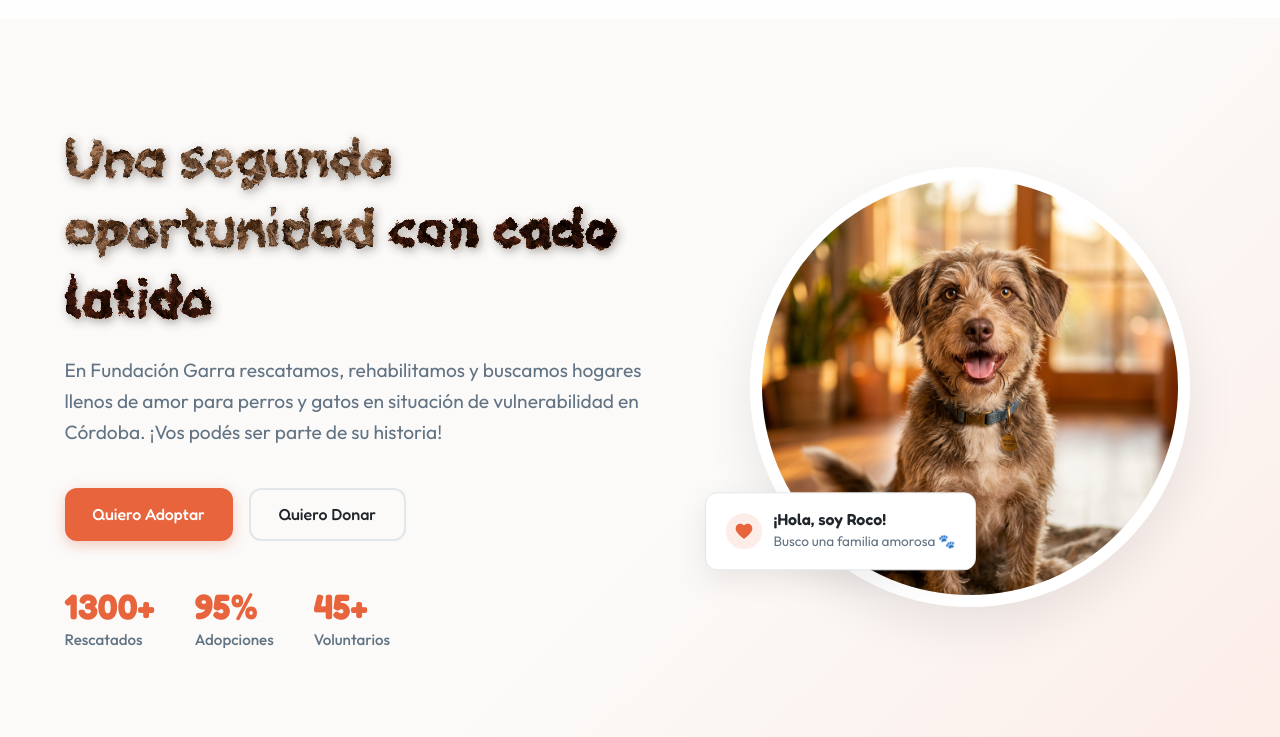
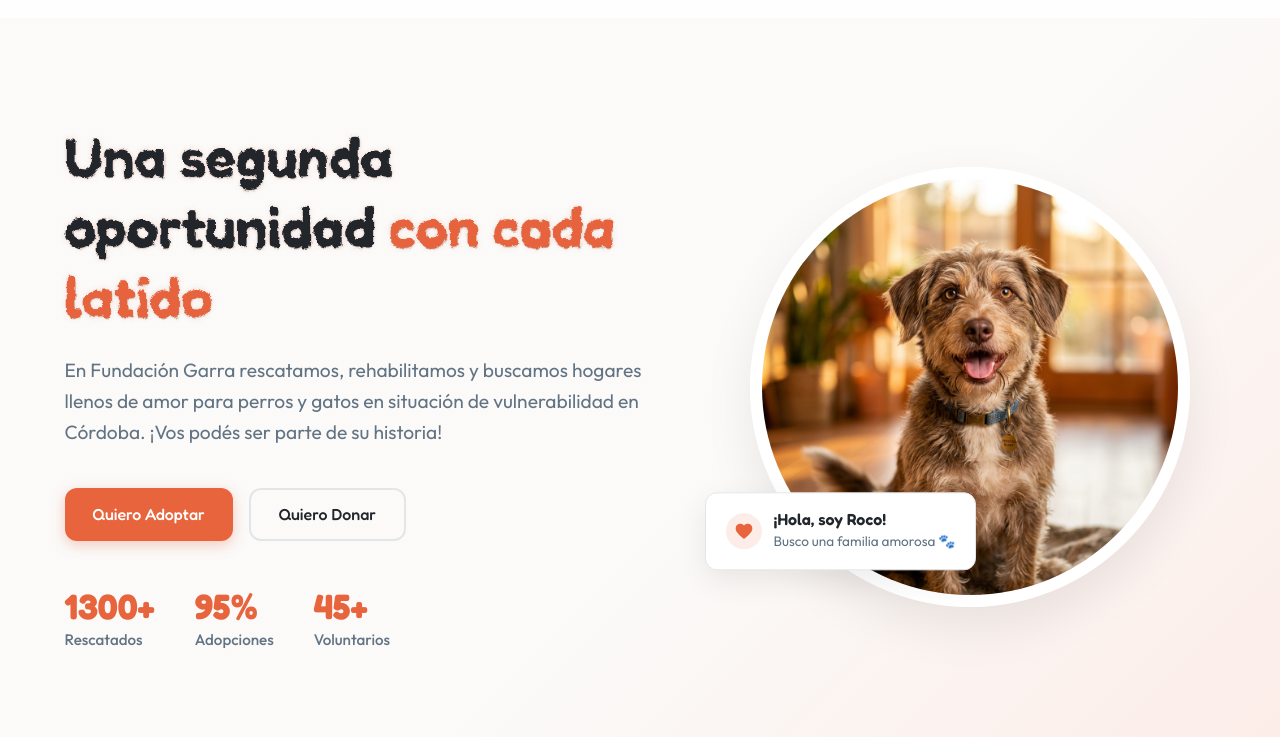
Before and after one commit to arielmartinelli/FundacionGarra2.0, a website built with Vite: page index.html in a window 1280 px wide. Shown: the part 63-800 px from the top of the page. Built offline with nearby package versions, Linux system fonts and the light colour scheme; some packages are replaced by stand-ins of ours; no server answers; the database is empty.

Commit message:
style: restore original furry text version (scale 6, frequency 0.09) and clean up fur texture

```diff
--- a/index.html
+++ b/index.html
@@ -631,8 +631,8 @@
     <svg width="0" height="0" style="position: absolute; pointer-events: none;" aria-hidden="true">
       <defs>
         <filter id="furry-filter">
-          <feTurbulence type="fractalNoise" baseFrequency="0.07" numOctaves="4" result="noise" />
-          <feDisplacementMap in="SourceGraphic" in2="noise" scale="12" xChannelSelector="R" yChannelSelector="G" />
+          <feTurbulence type="fractalNoise" baseFrequency="0.09" numOctaves="4" result="noise" />
+          <feDisplacementMap in="SourceGraphic" in2="noise" scale="6" xChannelSelector="R" yChannelSelector="G" />
         </filter>
       </defs>
     </svg>
--- a/src/style.css
+++ b/src/style.css
@@ -1924,26 +1924,17 @@ select.form-control {
 /* Furry/Hairy Text Effect for Main Titles */
 .hero-content h1,
 .section-header h2 {
-  background-image: url('./assets/dog_fur_texture.png');
-  background-size: 140px 140px;
-  background-repeat: repeat;
-  -webkit-background-clip: text;
-  background-clip: text;
-  color: transparent;
-  display: inline-block;
-  filter: url(#furry-filter) drop-shadow(2px 3px 5px rgba(15, 12, 8, 0.45));
-}
-
-/* Tint the span inside hero h1 with an orange fur texture */
-.hero-content h1 span {
-  background-image: linear-gradient(rgba(231, 111, 81, 0.45), rgba(231, 111, 81, 0.45)), url('./assets/dog_fur_texture.png');
-  background-blend-mode: multiply;
-  -webkit-background-clip: text;
-  background-clip: text;
-  color: transparent;
+  filter: url(#furry-filter);
+  text-shadow:
+    0.5px 0.5px 1px rgba(0, 0, 0, 0.15),
+    -0.5px -0.5px 1px rgba(0, 0, 0, 0.1),
+    0 0 5px rgba(231, 111, 81, 0.25); /* Soft primary color fuzzy glow */
 }
 
 [data-theme="dark"] .hero-content h1,
 [data-theme="dark"] .section-header h2 {
-  filter: url(#furry-filter) drop-shadow(2px 4px 6px rgba(0, 0, 0, 0.75));
-}
+  text-shadow:
+    0.5px 0.5px 1px rgba(255, 255, 255, 0.1),
+    -0.5px -0.5px 1px rgba(255, 255, 255, 0.05),
+    0 0 6px rgba(231, 111, 81, 0.4);
+}
```
Also changed, not shown: adopciones.html (+2 -2 lines), src/assets/dog_fur_texture.png (deleted).
